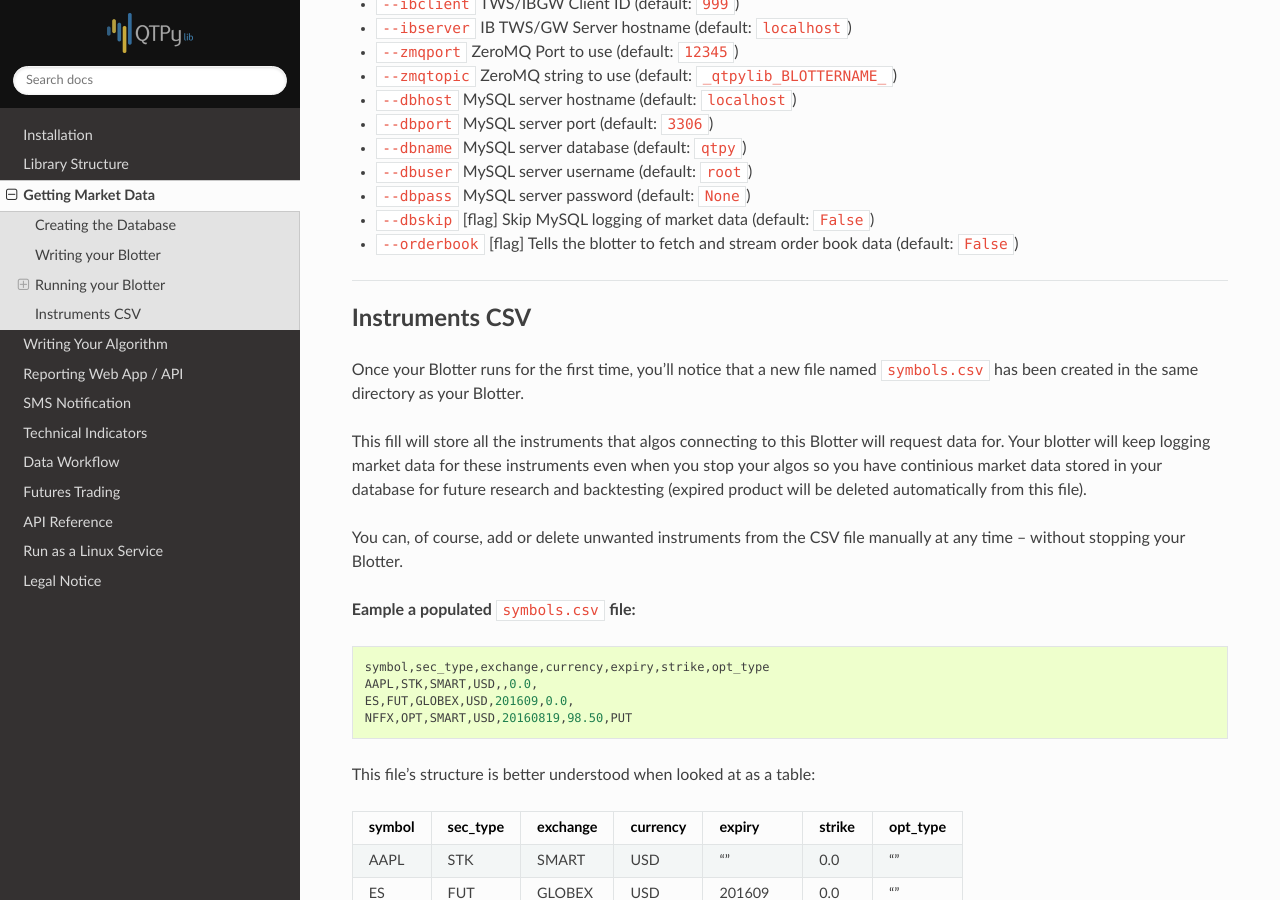
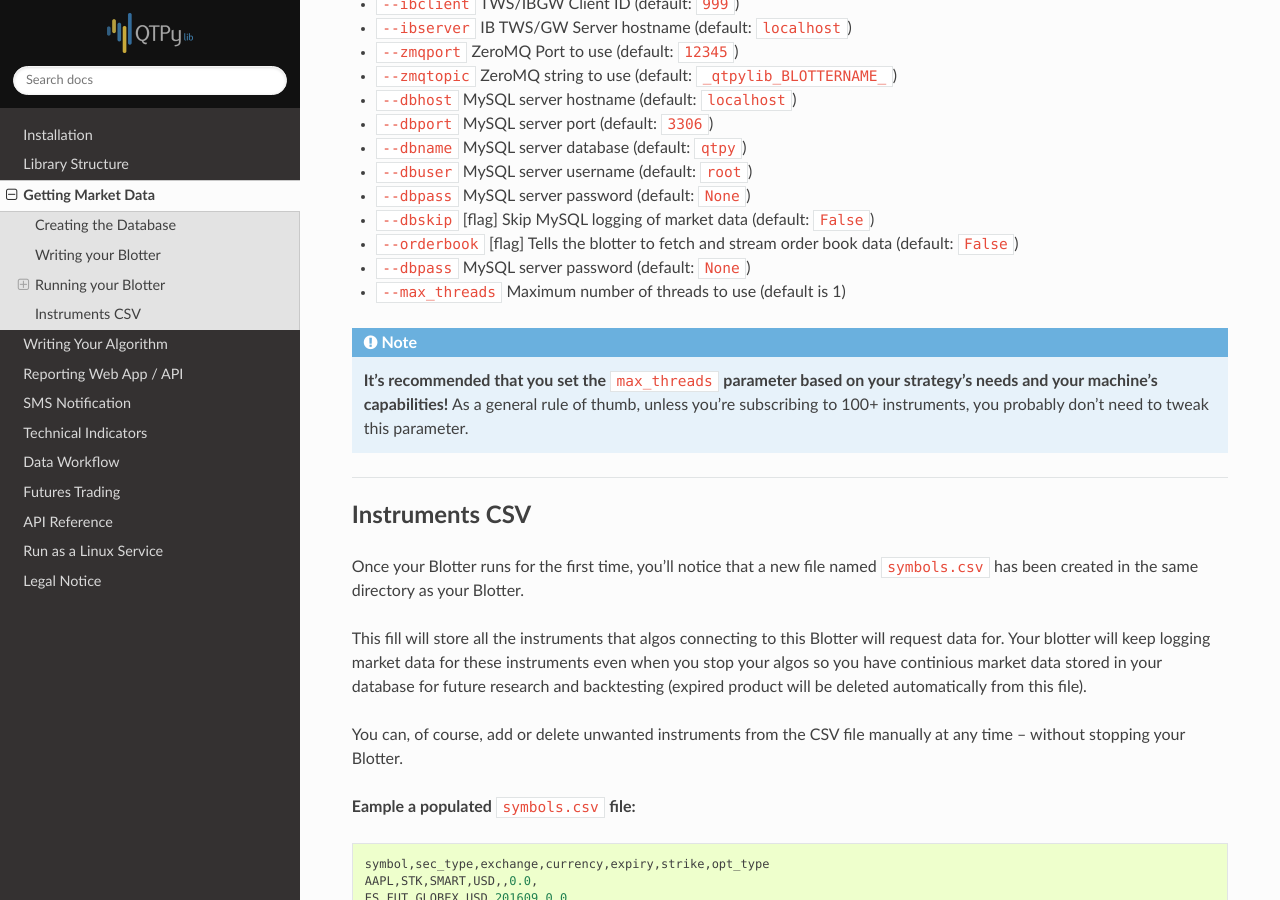
Before and after one commit to ranaroussi/qtpylib, a Sphinx documentation site: the page built from docs/source/blotter.rst, in a window 1280 px wide and 900 px high, scrolled down 2087 px. Built offline with Sphinx 7.4.7 and the Read the Docs theme 2.0.0, drawn with Linux system fonts in a browser that asks for light colours.

Commit message:
updated docs

```diff
--- a/docs/source/algo.rst
+++ b/docs/source/algo.rst
@@ -312,12 +312,18 @@ You can override any of the above paramaters using run-time using command line a
 - ``--output`` Path to save the recorded data (default: ``None``)
 - ``--blotter`` Log trades to MySQL server used by this Blotter (default: ``auto-detect``)
 - ``--continuous`` Construct continuous Futures contracts (flag, default: ``True``)
+- ``--max_threads`` Maximum number of threads to use (default is 1)
 
 **Example:**
 
 .. code:: bash
 
     $ python strategy.py --ibport 4001 --log ~/qtpy/ --blotter MainBlotter --sms +15551230987 ...
+
+.. note::
+
+    **It's recommended that you set the** ``max_threads`` **parameter based on your strategy's needs and your machine's capabilities!**
+    As a general rule of thumb, strategies that are trading a handful of symbols probably don't need to tweak this parameter.
 
 ----
 
--- a/docs/source/blotter.rst
+++ b/docs/source/blotter.rst
@@ -124,6 +124,13 @@ or via CLI:
 - ``--dbpass`` MySQL server password (default: ``None``)
 - ``--dbskip`` [flag] Skip MySQL logging of market data (default: ``False``)
 - ``--orderbook`` [flag] Tells the blotter to fetch and stream order book data (default: ``False``)
+- ``--dbpass`` MySQL server password (default: ``None``)
+- ``--max_threads`` Maximum number of threads to use (default is 1)
+
+.. note::
+
+    **It's recommended that you set the** ``max_threads`` **parameter based on your strategy's needs and your machine's capabilities!**
+    As a general rule of thumb, unless you're subscribing to 100+ instruments, you probably don't need to tweak this parameter.
 
 -----
 
```
Also changed, not shown: CHANGELOG.rst (+8 -0 lines), 2 other files.
